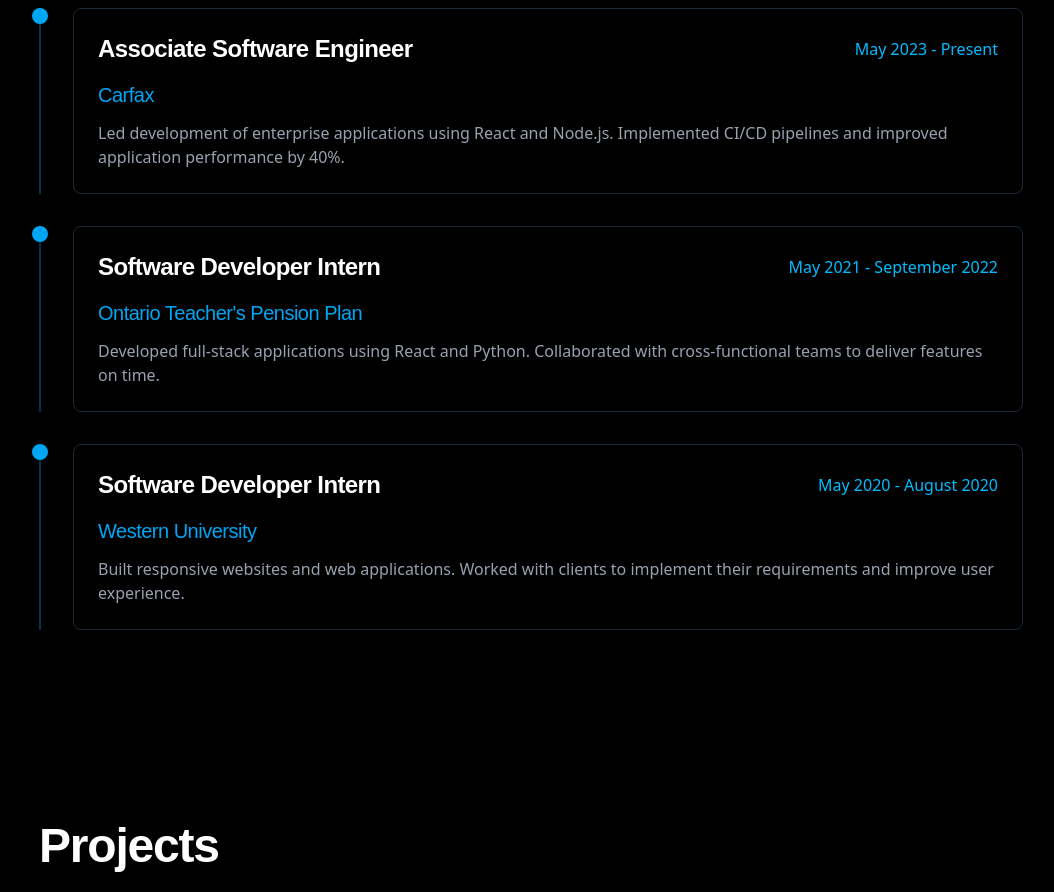
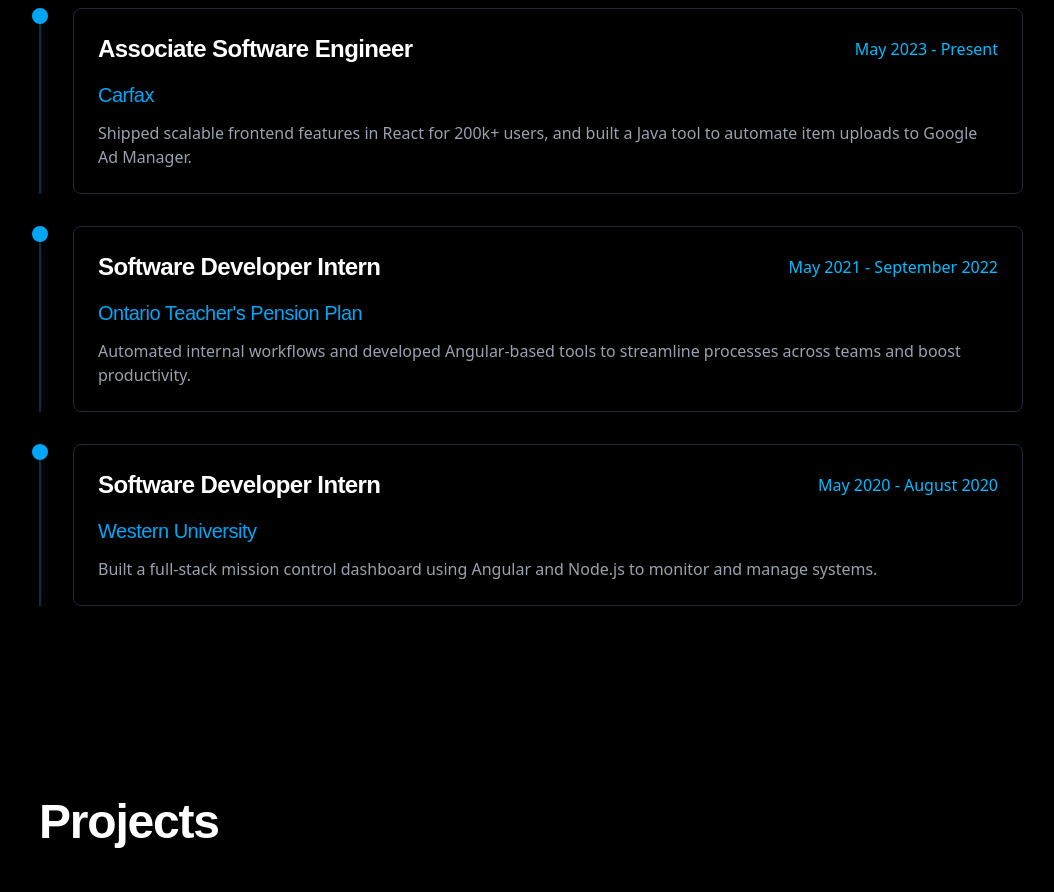
Before and after one commit to asahapde/my-portfolio, a React (Vite) app: page / in a window 1280 px wide. Shown: the part 1800-2692 px from the top of the page, without its empty margins (109-1163 px from the left). Built offline with nearby package versions, Linux system fonts and the light colour scheme; a web font is replaced by a local one.

Commit message:
Fixes the experience section

```diff
--- a/src/components/Experience.tsx
+++ b/src/components/Experience.tsx
@@ -5,21 +5,21 @@
       company: "Carfax",
       period: "May 2023 - Present",
       description:
-        "Led development of enterprise applications using React and Node.js. Implemented CI/CD pipelines and improved application performance by 40%.",
+        "Shipped scalable frontend features in React for 200k+ users, and built a Java tool to automate item uploads to Google Ad Manager.",
     },
     {
       title: "Software Developer Intern",
       company: "Ontario Teacher's Pension Plan",
       period: "May 2021 - September 2022",
       description:
-        "Developed full-stack applications using React and Python. Collaborated with cross-functional teams to deliver features on time.",
+        "Automated internal workflows and developed Angular-based tools to streamline processes across teams and boost productivity.",
     },
     {
       title: "Software Developer Intern",
       company: "Western University",
       period: "May 2020 - August 2020",
       description:
-        "Built responsive websites and web applications. Worked with clients to implement their requirements and improve user experience.",
+        "Built a full-stack mission control dashboard using Angular and Node.js to monitor and manage systems.",
     },
   ];
 
```
